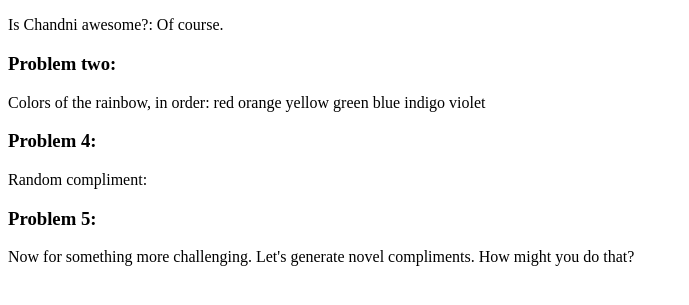
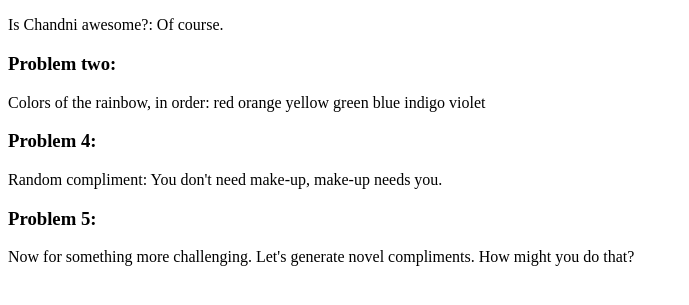
Before and after one commit to chandnirpatel/JavaScriptGames, a website: page everything.html in a window 1280 px wide. Shown: the part 91-396 px from the top of the page, without its empty margins (0-689 px from the left). Drawn offline with Linux system fonts and the light colour scheme.

Commit message:
displaying random compliment

```diff
--- a/everything.html
+++ b/everything.html
@@ -49,8 +49,10 @@
 
 <!-- This causes the browser to load an external script file -->
 <script type="text/javascript" src="src/colors.js"></script>
+<script type="text/javascript" src="src/compliments.js"></script>
 
 <script type="text/javascript">
+
   // Comments in Javascript look like this
 
   // For now our javascript code will go here
@@ -78,6 +80,16 @@
 
   updateColors(colors);
 
+  var selectCompliment = function(list) {
+    return list[Math.round(Math.random(0, list.length - 1))];
+  }
+
+  if (chandniIsAwesome() === true) {
+      var outputCompliment = document.getElementById('compliment');
+  outputCompliment.innerHTML =  compliments[Math.round(Math.random()*compliments.length)];
+  //selectCompliment(compliments);
+  }
+
 </script>
 </body>
 </html>
```
